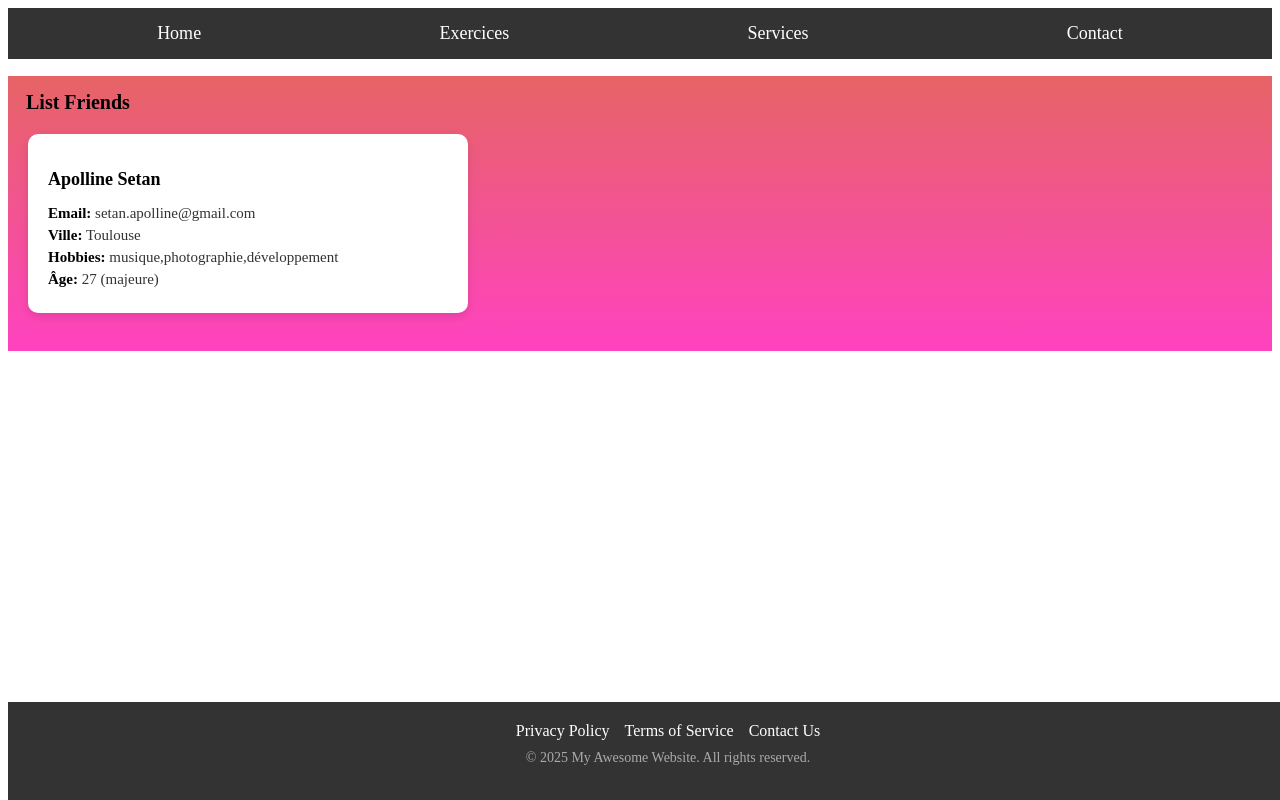
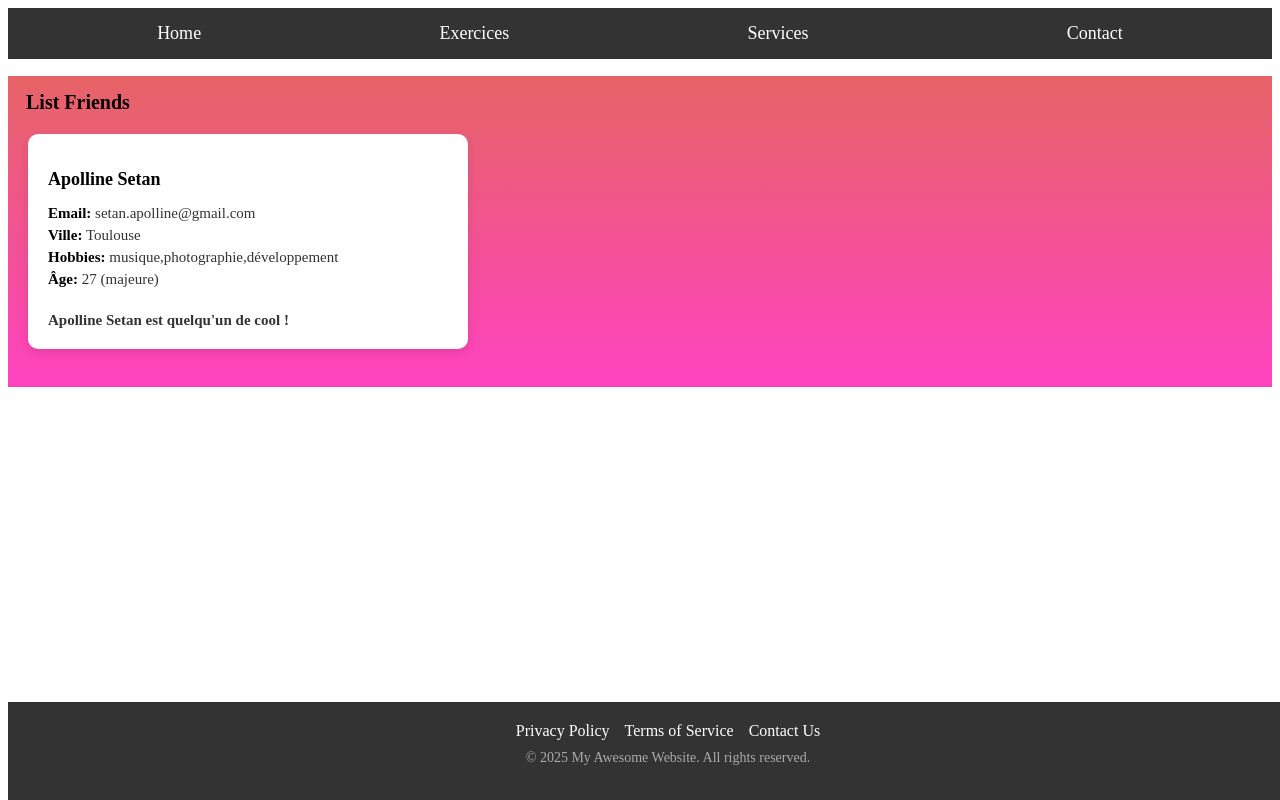
Before and after one commit to ApollineSetan/AngularApp, an Angular app: page /exercice2 in a window 1280 px wide. Built offline with nearby package versions, Linux system fonts and the light colour scheme.

Commit message:
expressionternaire

```diff
--- a/src/app/exercice2/onefriend/onefriend.component.css
+++ b/src/app/exercice2/onefriend/onefriend.component.css
@@ -30,3 +30,10 @@
     font-weight: bold;
     color: #000000;
   }
+
+  span {
+    margin: 5px 0;
+    font-size: 15px;
+    color: #333;
+    font-weight: bold;
+  }
--- a/src/app/exercice2/onefriend/onefriend.component.html
+++ b/src/app/exercice2/onefriend/onefriend.component.html
@@ -5,5 +5,7 @@
       <p><strong>Ville:</strong> {{ userCity }}</p>
       <p><strong>Hobbies:</strong> {{ userHobbies }}</p>
       <p><strong>Âge:</strong> {{ userAge }} {{ getUserAge() }}</p>
+      <br>
+      <span>{{ getUserHobbies() }}</span>
     </div>
   </div>
--- a/src/app/exercice2/onefriend/onefriend.component.ts
+++ b/src/app/exercice2/onefriend/onefriend.component.ts
@@ -17,4 +17,10 @@ export class OnefriendComponent {
     return this.userAge >= 18 ? ' (majeure)' : ' (mineure)' ;
   }
 
+  getUserHobbies() : string {
+    return this.userHobbies.includes('développement')
+    ? `${this.userName} est quelqu'un de cool ! `
+    : `${this.userName} est ringarde !`;
+  }
+
 }
```
